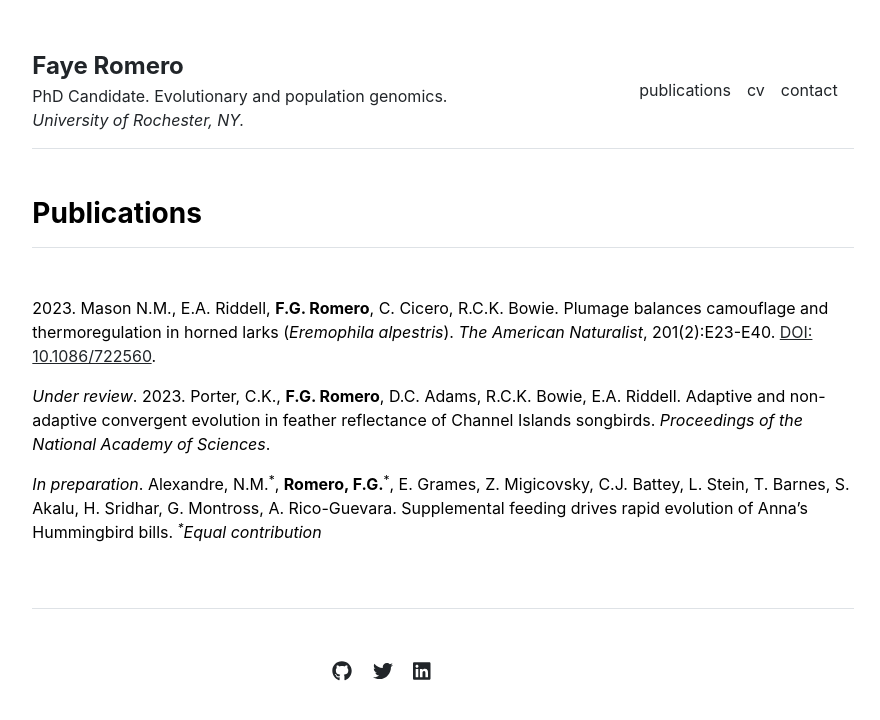
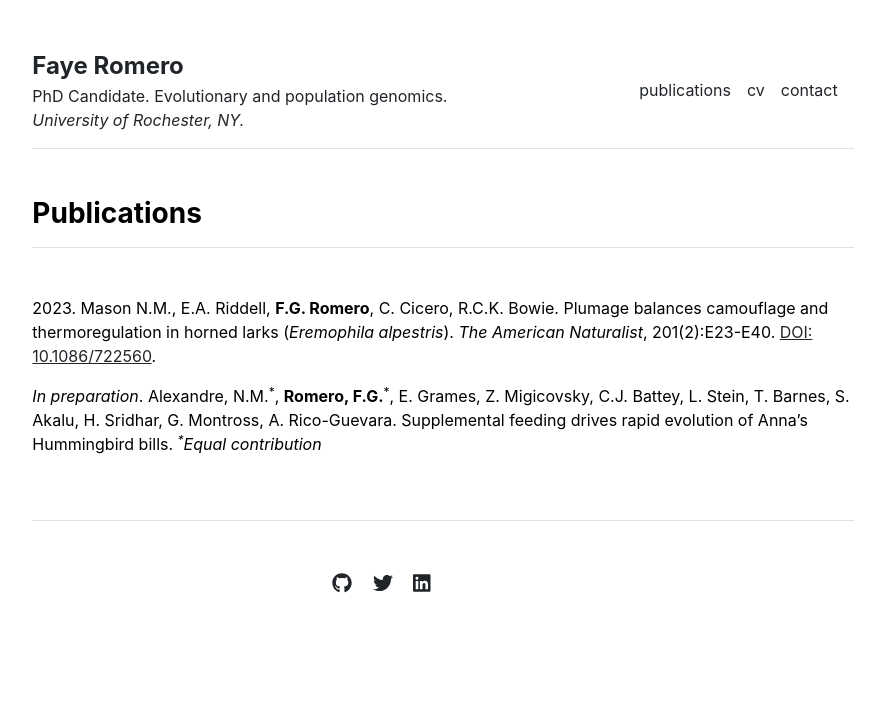
Before and after one commit to faye-romero/faye-romero.github.io, a Jekyll site: the page built from publications.md, in a window 1280 px wide. Shown: the top 720 px of the page, without its empty margins (197-1077 px from the left). Built offline with Jekyll 4.4.1, drawn with Linux system fonts in a browser that asks for light colours.

Commit message:
CV update

```diff
--- a/_data/publications.yml
+++ b/_data/publications.yml
@@ -4,6 +4,4 @@ featured:
 index:
 - {name: '2023. Mason N.M., E.A. Riddell, <b>F.G. Romero</b>, C. Cicero, R.C.K. Bowie. Plumage balances camouflage and thermoregulation in horned larks (<i>Eremophila alpestris</i>). <i>The American Naturalist</i>, 201(2):E23-E40. <a href="https://www.journals.uchicago.edu/doi/10.1086/722560">DOI: 10.1086/722560</a>.'}
 
-- {name: '<i>Under review</i>. 2023. Porter, C.K., <b>F.G. Romero</b>, D.C. Adams, R.C.K. Bowie, E.A. Riddell. Adaptive and non-adaptive convergent evolution in feather reflectance of Channel Islands songbirds. <i>Proceedings of the National Academy of Sciences</i>.'}
-
 - {name: '<i>In preparation</i>. Alexandre, N.M.<sup>*</sup>, <b>Romero, F.G.</b><sup>*</sup>, E. Grames, Z. Migicovsky, C.J. Battey, L. Stein, T. Barnes, S. Akalu, H. Sridhar, G. Montross, A. Rico-Guevara. Supplemental feeding drives rapid evolution of Anna’s Hummingbird bills. <i><sup>*</sup>Equal contribution</i>'}
--- a/_layouts/cv.html
+++ b/_layouts/cv.html
@@ -6,7 +6,7 @@ layout: default
 
 <div class="row g-5 mb-5">
   <div>
-    <h3 class="fw-bold border-bottom pb-3 mb-5">Curriculum Vitae</h3><p><a href="https://drive.google.com/file/d/1pw1NrdW1iil-FC0_3g1Qz-WyZD89l7vB/view?usp=sharing">FayeRomero_CV_June2023.pdf</a></p>
+    <h3 class="fw-bold border-bottom pb-3 mb-5">Curriculum Vitae</h3><p><a href="https://drive.google.com/file/d/1W5u8ve-yue1gPumj18QQ1Fc_6ltRubRk/view?usp=sharing">FayeRomero_CV_June2023.pdf</a></p>
     <div class="row g-5 mb-5">
       <div class="col-md-2">
         <h4>Education</h4>
```
